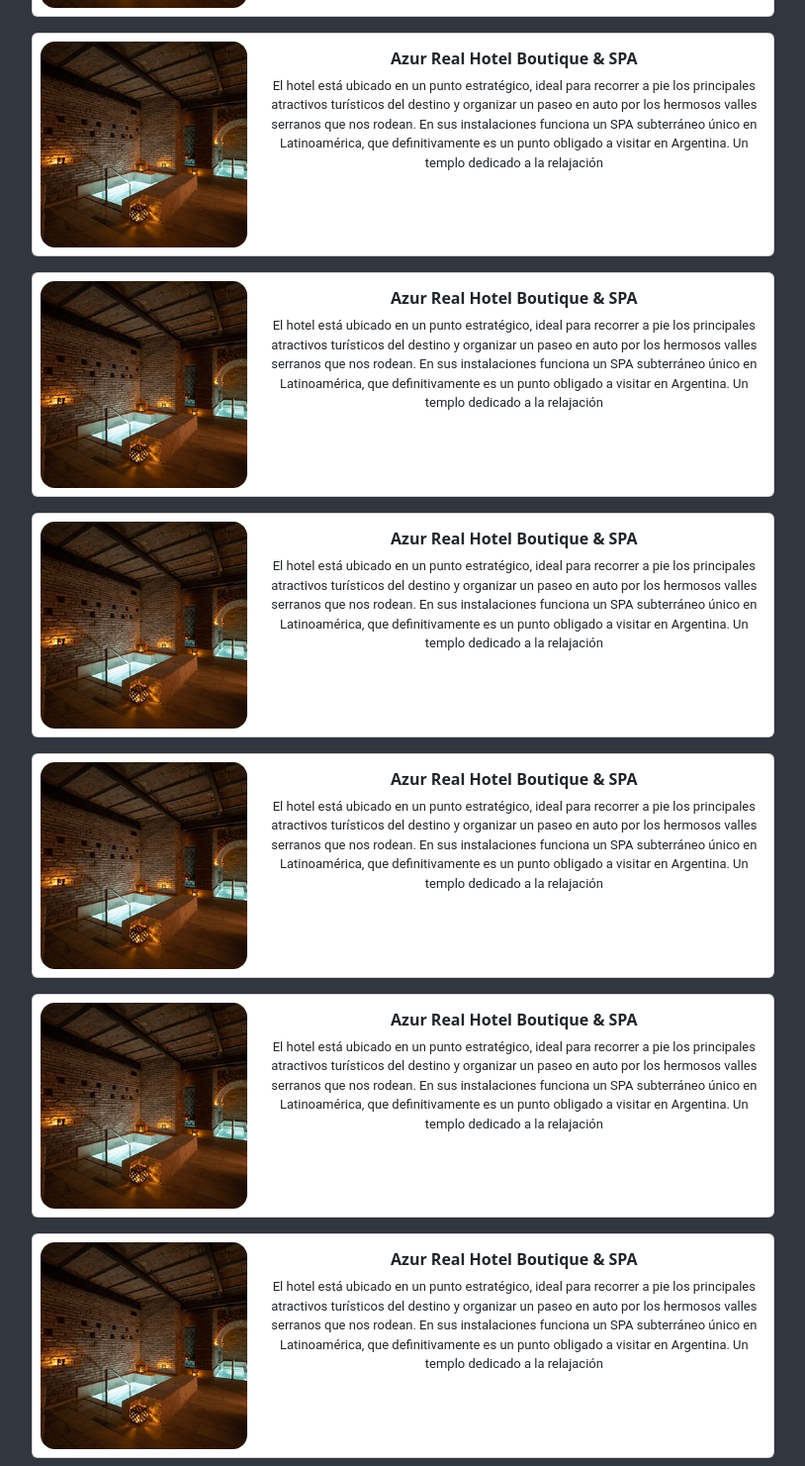
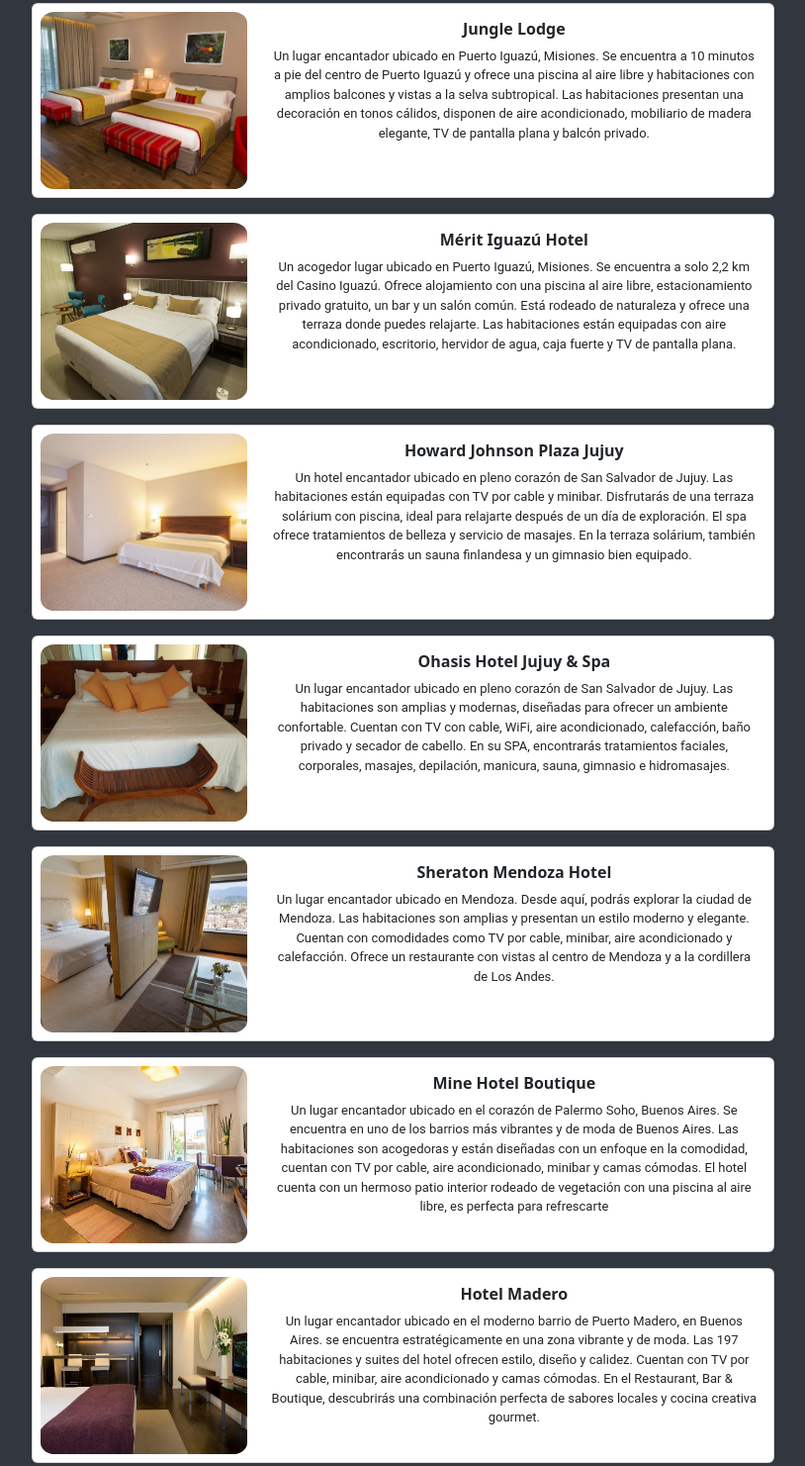
Before and after one commit to AntonioCuadradoV/Turismo-por-Cordoba, a website: page pages/alojamientos.html in a window 1280 px wide. Shown: the part 409-1890 px from the top of the page at 99% size, without its empty margins (318-1132 px from the left). Drawn offline with nearby package versions, Linux system fonts and the light colour scheme.

Commit message:
Se termino de agregar las fotos y descripciones a la page de alojamientos

```diff
--- a/pages/alojamientos.html
+++ b/pages/alojamientos.html
@@ -76,12 +76,12 @@
                                         <div class="col-md-8">
                                             <div class="card-body">
                                                 <h5 class="card-title">Azur Real Hotel Boutique & SPA</h5>
-                                                <p class="card-text">El hotel está ubicado en un punto estratégico,
+                                                <p class="card-text">El hotel está ubicado en un punto estratégico de Cordoba,
                                                     ideal para recorrer a pie los principales atractivos turísticos del
                                                     destino y organizar un paseo en auto por los hermosos valles
                                                     serranos que nos rodean. En sus instalaciones funciona un SPA
                                                     subterráneo único en Latinoamérica, que definitivamente es un punto
-                                                    obligado a visitar en Argentina. Un templo dedicado a la relajación
+                                                    obligado a visitar en Argentina. Un templo dedicado a la relajación.
                                                 </p>
                                             </div>
                                         </div>
@@ -92,18 +92,20 @@
                                 <div class="card mb-3">
                                     <div class="row g-0">
                                         <div class="col-md-4">
-                                            <img src="../imagenes/alojamiento-spa.jpg" class="img-fluid p-2"
-                                                alt="alojamiento-spa">
+                                            <img src="../imagenes/hotel-Jungle-Lodge.jpg" class="img-fluid p-2"
+                                                alt="Habitacion-Jungle-Lodge">
                                         </div>
                                         <div class="col-md-8">
                                             <div class="card-body">
-                                                <h5 class="card-title">Azur Real Hotel Boutique & SPA</h5>
-                                                <p class="card-text">El hotel está ubicado en un punto estratégico,
-                                                    ideal para recorrer a pie los principales atractivos turísticos del
-                                                    destino y organizar un paseo en auto por los hermosos valles
-                                                    serranos que nos rodean. En sus instalaciones funciona un SPA
-                                                    subterráneo único en Latinoamérica, que definitivamente es un punto
-                                                    obligado a visitar en Argentina. Un templo dedicado a la relajación
+                                                <h5 class="card-title">Jungle Lodge</h5>
+                                                <p class="card-text">Un lugar encantador ubicado en Puerto Iguazú,
+                                                    Misiones. Se encuentra a 10 minutos a pie del centro de Puerto
+                                                    Iguazú y ofrece
+                                                    una piscina al aire libre y habitaciones con amplios balcones y
+                                                    vistas a la selva subtropical. Las habitaciones presentan una
+                                                    decoración en tonos cálidos, disponen de aire acondicionado,
+                                                    mobiliario de madera elegante, TV de pantalla plana y balcón
+                                                    privado.
                                                 </p>
                                             </div>
                                         </div>
@@ -120,18 +122,20 @@
                                 <div class="card mb-3">
                                     <div class="row g-0">
                                         <div class="col-md-4">
-                                            <img src="../imagenes/alojamiento-spa.jpg" class="img-fluid p-2"
-                                                alt="alojamiento-spa">
+                                            <img src="../imagenes/Mérit-Iguazú-Hotel.jpg" class="img-fluid p-2"
+                                                alt="Mérit-Iguazú-Hotel">
                                         </div>
                                         <div class="col-md-8">
                                             <div class="card-body">
-                                                <h5 class="card-title">Azur Real Hotel Boutique & SPA</h5>
-                                                <p class="card-text">El hotel está ubicado en un punto estratégico,
-                                                    ideal para recorrer a pie los principales atractivos turísticos del
-                                                    destino y organizar un paseo en auto por los hermosos valles
-                                                    serranos que nos rodean. En sus instalaciones funciona un SPA
-                                                    subterráneo único en Latinoamérica, que definitivamente es un punto
-                                                    obligado a visitar en Argentina. Un templo dedicado a la relajación
+                                                <h5 class="card-title">Mérit Iguazú Hotel</h5>
+                                                <p class="card-text">Un acogedor lugar ubicado en Puerto Iguazú,
+                                                    Misiones. Se encuentra a solo 2,2 km del Casino Iguazú.
+                                                    Ofrece alojamiento con una piscina al aire libre, estacionamiento
+                                                    privado gratuito, un bar y un salón común. Está rodeado de
+                                                    naturaleza y ofrece una terraza donde puedes relajarte. Las
+                                                    habitaciones están equipadas con aire
+                                                    acondicionado, escritorio, hervidor de agua, caja fuerte y TV de
+                                                    pantalla plana.
                                                 </p>
                                             </div>
                                         </div>
@@ -142,18 +146,19 @@
                                 <div class="card mb-3">
                                     <div class="row g-0">
                                         <div class="col-md-4">
-                                            <img src="../imagenes/alojamiento-spa.jpg" class="img-fluid p-2"
-                                                alt="alojamiento-spa">
+                                            <img src="../imagenes/Howard-Johnson.jpg" class="img-fluid p-2"
+                                                alt="Howard-Johnson">
                                         </div>
                                         <div class="col-md-8">
                                             <div class="card-body">
-                                                <h5 class="card-title">Azur Real Hotel Boutique & SPA</h5>
-                                                <p class="card-text">El hotel está ubicado en un punto estratégico,
-                                                    ideal para recorrer a pie los principales atractivos turísticos del
-                                                    destino y organizar un paseo en auto por los hermosos valles
-                                                    serranos que nos rodean. En sus instalaciones funciona un SPA
-                                                    subterráneo único en Latinoamérica, que definitivamente es un punto
-                                                    obligado a visitar en Argentina. Un templo dedicado a la relajación
+                                                <h5 class="card-title">Howard Johnson Plaza Jujuy</h5>
+                                                <p class="card-text">Un hotel encantador ubicado en pleno corazón de San
+                                                    Salvador de Jujuy. Las habitaciones están equipadas con TV por cable
+                                                    y minibar. Disfrutarás de una terraza solárium con piscina, ideal
+                                                    para relajarte después de un día de exploración. El spa ofrece
+                                                    tratamientos de belleza y servicio de masajes. En la terraza
+                                                    solárium, también encontrarás un sauna finlandesa y un gimnasio bien
+                                                    equipado.
                                                 </p>
                                             </div>
                                         </div>
@@ -170,18 +175,19 @@
                                 <div class="card mb-3">
                                     <div class="row g-0">
                                         <div class="col-md-4">
-                                            <img src="../imagenes/alojamiento-spa.jpg" class="img-fluid p-2"
-                                                alt="alojamiento-spa">
+                                            <img src="../imagenes/OhasisHotelJujuy&Spa.jpg" class="img-fluid p-2"
+                                                alt="Ohasis-Hotel-Jujuy-&-Spa-spa">
                                         </div>
                                         <div class="col-md-8">
                                             <div class="card-body">
-                                                <h5 class="card-title">Azur Real Hotel Boutique & SPA</h5>
-                                                <p class="card-text">El hotel está ubicado en un punto estratégico,
-                                                    ideal para recorrer a pie los principales atractivos turísticos del
-                                                    destino y organizar un paseo en auto por los hermosos valles
-                                                    serranos que nos rodean. En sus instalaciones funciona un SPA
-                                                    subterráneo único en Latinoamérica, que definitivamente es un punto
-                                                    obligado a visitar en Argentina. Un templo dedicado a la relajación
+                                                <h5 class="card-title"> Ohasis Hotel Jujuy & Spa</h5>
+                                                <p class="card-text">Un lugar encantador ubicado en pleno corazón de San
+                                                    Salvador de Jujuy. Las habitaciones son amplias y modernas,
+                                                    diseñadas para ofrecer un ambiente confortable. Cuentan con TV con
+                                                    cable, WiFi, aire acondicionado, calefacción, baño privado y secador
+                                                    de cabello.
+                                                    En su SPA, encontrarás tratamientos faciales, corporales, masajes,
+                                                    depilación, manicura, sauna, gimnasio e hidromasajes.
                                                 </p>
                                             </div>
                                         </div>
@@ -192,18 +198,19 @@
                                 <div class="card mb-3">
                                     <div class="row g-0">
                                         <div class="col-md-4">
-                                            <img src="../imagenes/alojamiento-spa.jpg" class="img-fluid p-2"
-                                                alt="alojamiento-spa">
+                                            <img src="../imagenes/Sheraton-Mendoza-Hotel.jpeg" class="img-fluid p-2"
+                                                alt="Sheraton-Mendoza-Hotel">
                                         </div>
                                         <div class="col-md-8">
                                             <div class="card-body">
-                                                <h5 class="card-title">Azur Real Hotel Boutique & SPA</h5>
-                                                <p class="card-text">El hotel está ubicado en un punto estratégico,
-                                                    ideal para recorrer a pie los principales atractivos turísticos del
-                                                    destino y organizar un paseo en auto por los hermosos valles
-                                                    serranos que nos rodean. En sus instalaciones funciona un SPA
-                                                    subterráneo único en Latinoamérica, que definitivamente es un punto
-                                                    obligado a visitar en Argentina. Un templo dedicado a la relajación
+                                                <h5 class="card-title">Sheraton Mendoza Hotel</h5>
+                                                <p class="card-text">Un lugar encantador ubicado en Mendoza. Desde aquí,
+                                                    podrás explorar la ciudad de Mendoza. Las habitaciones son amplias y
+                                                    presentan un estilo moderno y elegante.
+                                                    Cuentan con comodidades como TV por cable, minibar, aire
+                                                    acondicionado y calefacción. Ofrece un restaurante con
+                                                    vistas al centro de Mendoza y a la cordillera de Los
+                                                    Andes.
                                                 </p>
                                             </div>
                                         </div>
@@ -220,18 +227,19 @@
                                 <div class="card mb-3">
                                     <div class="row g-0">
                                         <div class="col-md-4">
-                                            <img src="../imagenes/alojamiento-spa.jpg" class="img-fluid p-2"
-                                                alt="alojamiento-spa">
+                                            <img src="../imagenes/mine-hotel-boutique.jpg" class="img-fluid p-2"
+                                                alt="mine-hotel-boutique">
                                         </div>
                                         <div class="col-md-8">
                                             <div class="card-body">
-                                                <h5 class="card-title">Azur Real Hotel Boutique & SPA</h5>
-                                                <p class="card-text">El hotel está ubicado en un punto estratégico,
-                                                    ideal para recorrer a pie los principales atractivos turísticos del
-                                                    destino y organizar un paseo en auto por los hermosos valles
-                                                    serranos que nos rodean. En sus instalaciones funciona un SPA
-                                                    subterráneo único en Latinoamérica, que definitivamente es un punto
-                                                    obligado a visitar en Argentina. Un templo dedicado a la relajación
+                                                <h5 class="card-title">Mine Hotel Boutique</h5>
+                                                <p class="card-text">Un lugar encantador ubicado en el corazón de
+                                                    Palermo Soho, Buenos Aires. Se encuentra en uno de los barrios más
+                                                    vibrantes y de moda de Buenos Aires. Las habitaciones son acogedoras
+                                                    y están diseñadas con un enfoque en la comodidad, cuentan con TV por
+                                                    cable, aire acondicionado, minibar y camas cómodas. El hotel cuenta
+                                                    con un hermoso patio interior rodeado de vegetación con una piscina
+                                                    al aire libre, es perfecta para refrescarte
                                                 </p>
                                             </div>
                                         </div>
@@ -242,18 +250,19 @@
                                 <div class="card mb-3">
                                     <div class="row g-0">
                                         <div class="col-md-4">
-                                            <img src="../imagenes/alojamiento-spa.jpg" class="img-fluid p-2"
-                                                alt="alojamiento-spa">
+                                            <img src="../imagenes/Hotel-Madero.jpg" class="img-fluid p-2"
+                                                alt="Hotel-Madero">
                                         </div>
                                         <div class="col-md-8">
                                             <div class="card-body">
-                                                <h5 class="card-title">Azur Real Hotel Boutique & SPA</h5>
-                                                <p class="card-text">El hotel está ubicado en un punto estratégico,
-                                                    ideal para recorrer a pie los principales atractivos turísticos del
-                                                    destino y organizar un paseo en auto por los hermosos valles
-                                                    serranos que nos rodean. En sus instalaciones funciona un SPA
-                                                    subterráneo único en Latinoamérica, que definitivamente es un punto
-                                                    obligado a visitar en Argentina. Un templo dedicado a la relajación
+                                                <h5 class="card-title">Hotel Madero</h5>
+                                                <p class="card-text">Un lugar encantador ubicado en el moderno barrio de
+                                                    Puerto Madero, en Buenos Aires. se encuentra estratégicamente en una
+                                                    zona vibrante y de moda. Las 197 habitaciones y suites del hotel
+                                                    ofrecen estilo, diseño y calidez. Cuentan con TV por cable, minibar,
+                                                    aire acondicionado y camas cómodas. En el Restaurant, Bar &
+                                                    Boutique, descubrirás una combinación perfecta de sabores locales y
+                                                    cocina creativa gourmet.
                                                 </p>
                                             </div>
                                         </div>
@@ -262,57 +271,6 @@
                             </div>
                         </div>
                     </div>
-                    <div class="col-sm-2">
-                    </div>
-                    <div class="col-sm-10">
-                        <div class="row text-center">
-                            <div class="col-4 col-sm-6">
-                                <div class="card mb-3">
-                                    <div class="row g-0">
-                                        <div class="col-md-4">
-                                            <img src="../imagenes/alojamiento-spa.jpg" class="img-fluid p-2"
-                                                alt="alojamiento-spa">
-                                        </div>
-                                        <div class="col-md-8">
-                                            <div class="card-body">
-                                                <h5 class="card-title">Azur Real Hotel Boutique & SPA</h5>
-                                                <p class="card-text">El hotel está ubicado en un punto estratégico,
-                                                    ideal para recorrer a pie los principales atractivos turísticos del
-                                                    destino y organizar un paseo en auto por los hermosos valles
-                                                    serranos que nos rodean. En sus instalaciones funciona un SPA
-                                                    subterráneo único en Latinoamérica, que definitivamente es un punto
-                                                    obligado a visitar en Argentina. Un templo dedicado a la relajación
-                                                </p>
-                                            </div>
-                                        </div>
-                                    </div>
-                                </div>
-                            </div>
-                            <div class="col-4 col-sm-6">
-                                <div class="card mb-3">
-                                    <div class="row g-0">
-                                        <div class="col-md-4">
-                                            <img src="../imagenes/alojamiento-spa.jpg" class="img-fluid p-2"
-                                                alt="alojamiento-spa">
-                                        </div>
-                                        <div class="col-md-8">
-                                            <div class="card-body">
-                                                <h5 class="card-title">Azur Real Hotel Boutique & SPA</h5>
-                                                <p class="card-text">El hotel está ubicado en un punto estratégico,
-                                                    ideal para recorrer a pie los principales atractivos turísticos del
-                                                    destino y organizar un paseo en auto por los hermosos valles
-                                                    serranos que nos rodean. En sus instalaciones funciona un SPA
-                                                    subterráneo único en Latinoamérica, que definitivamente es un punto
-                                                    obligado a visitar en Argentina. Un templo dedicado a la relajación
-                                                </p>
-                                            </div>
-                                        </div>
-                                    </div>
-                                </div>
-                            </div>
-                        </div>
-                    </div>
-
                 </div>
             </div>
 
--- a/scss/layout/_alojamientos.scss
+++ b/scss/layout/_alojamientos.scss
@@ -19,7 +19,8 @@
                     margin: 0 2.5%;
 
                     img {
-                        height: 100%;
+                        height: 250px;
+                        width: 100%;
                         object-fit: cover;
                         border-radius: 10%;
                     }
--- a/scss/layout/_mediaqueris-1024.scss
+++ b/scss/layout/_mediaqueris-1024.scss
@@ -272,6 +272,7 @@
 
                             img {
                                 width: 100%;
+                                height: 195px;
                             }
                         }
 
--- a/scss/layout/_mediaqueris-768.scss
+++ b/scss/layout/_mediaqueris-768.scss
@@ -155,4 +155,21 @@
             }
         }
     }
+
+    //alojamientos
+
+    .main__alojamiento {
+
+        .alojamientos {
+            .container {
+                .col-sm-10 {
+                    .col-4 {
+                        img {
+                            height: 220px;
+                        }
+                    }
+                }
+            }
+        }
+    }
 }
```
Also changed, not shown: scss/layout/_mediaqueris-1440.scss (+8 -4 lines), scss/layout/_mediaqueris-1920.scss (+25 -2 lines), css/style.css, imagenes/Hotel-Madero.jpg (added), imagenes/Howard-Johnson.jpg (added), imagenes/Luxsur-Hotel.jpeg (added), imagenes/Mérit-Iguazú-Hotel.jpg (added), imagenes/OhasisHotelJujuy&Spa.jpg (added), imagenes/Sheraton-Mendoza-Hotel.jpeg (added), imagenes/hotel-Jungle-Lodge.jpg (added), imagenes/mine-hotel-boutique.jpg (added), 1 other file.
